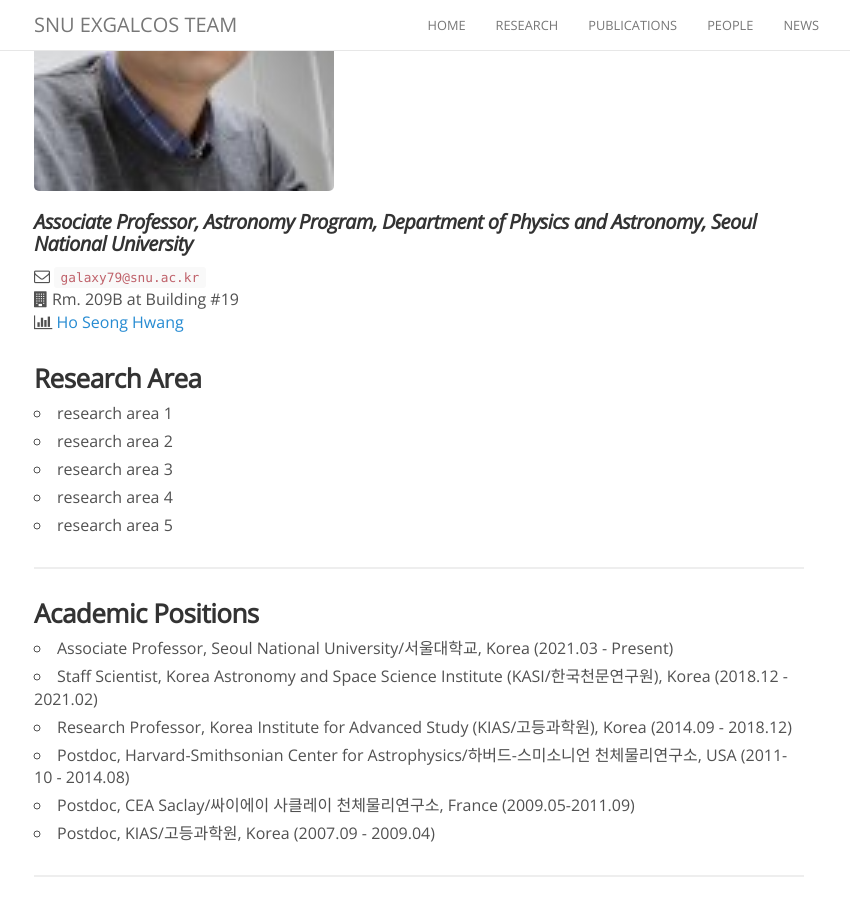
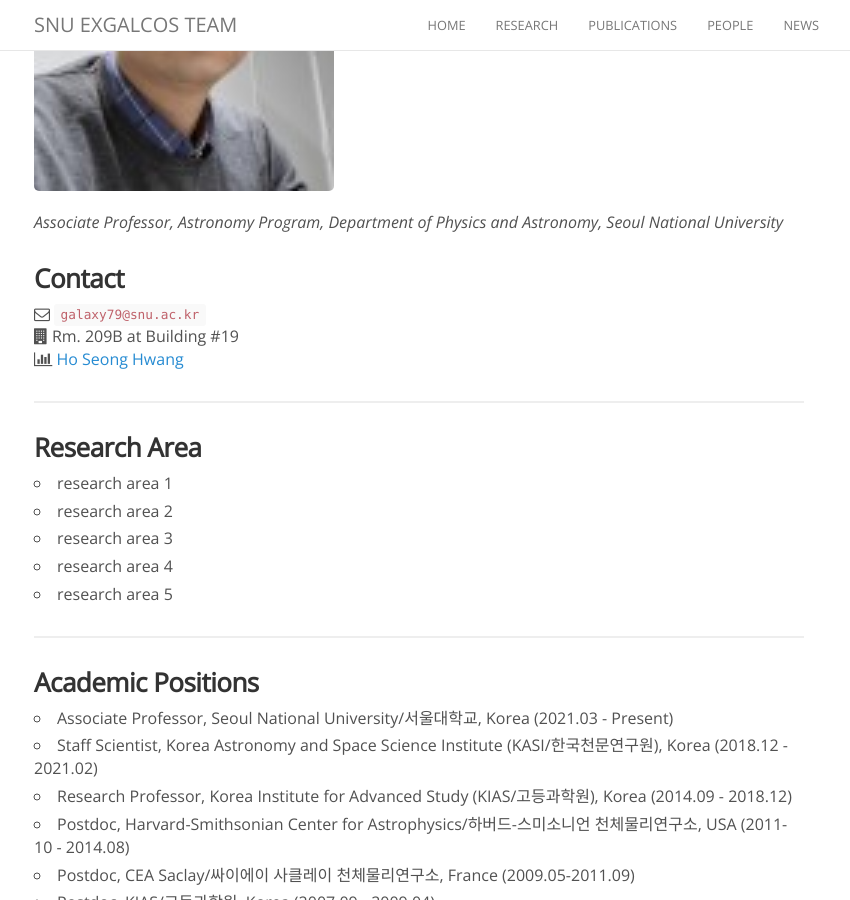
Before and after one commit to exgalcos/exgalcos.github.io, a Jekyll site: the page built from _people/hoseong_hwang.md, in a window 1280 px wide and 900 px high, scrolled down 350 px. Shown: the whole window, without its empty margins (221-1071 px from the left). Built offline with Jekyll 4.4.1, drawn with Linux system fonts in a browser that asks for light colours; nearby versions of some CDN libraries; comment, search, counter and statistics services are not loaded.

Commit message:
Update hoseong_hwang.md

```diff
--- a/_people/hoseong_hwang.md
+++ b/_people/hoseong_hwang.md
@@ -6,11 +6,14 @@ avatar: hoseong_hwang.jpeg
 
 <img width="300" src="{{site.baseurl}}/images/people/{{page.avatar}}" data-action="zoom">
 
-###### _Associate Professor, Astronomy Program, Department of Physics and Astronomy, Seoul National University_<br>
+_Associate Professor, Astronomy Program, Department of Physics and Astronomy, Seoul National University_<br>
 
+### Contact
 <i class="fa fa-envelope-o"></i> `galaxy79@snu.ac.kr`<br>
 <i class="fa fa-building"></i> Rm. 209B at Building #19 <br>
 <i class="fa fa-bar-chart"></i> [Ho Seong Hwang](https://pesa11.github.io)
+
+<hr>
 
 ### Research Area
 
```
